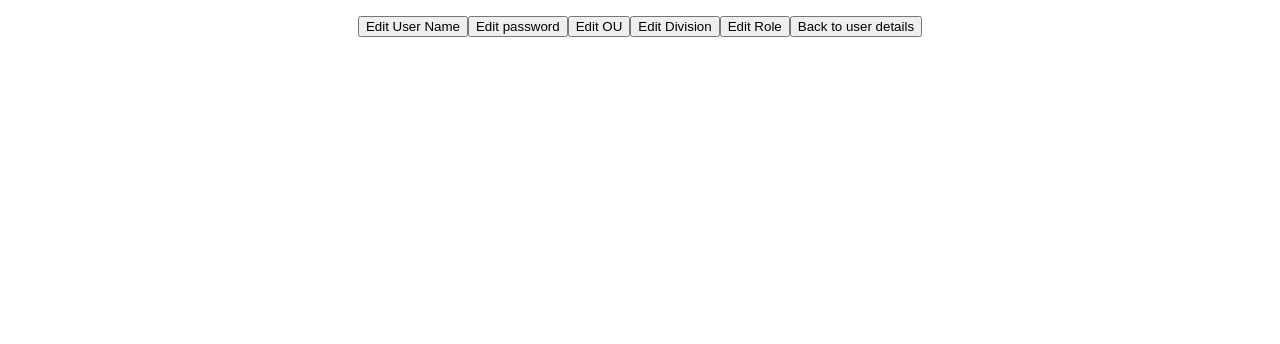
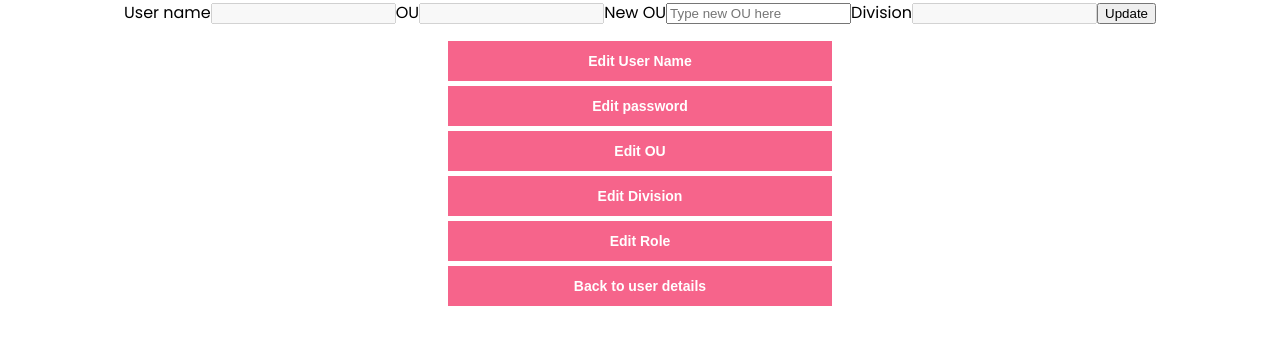
Before and after one commit to donnpie/credentials-management-app, a React (Create React App) app in the folder client/: page /user/1 in a window 1280 px wide. Both pictures are taken after a click on the button "Edit OU". Shown: the top 344 px of the page. Built offline with nearby package versions, Linux system fonts and the light colour scheme; no server answers.

Commit message:
Finished ou, division and role change forms

```diff
--- a/client/public/index.html
+++ b/client/public/index.html
@@ -24,6 +24,8 @@
       work correctly both with client-side routing and a non-root public URL.
       Learn how to configure a non-root public URL by running `npm run build`.
     -->
+    <link rel="preconnect" href="https://fonts.gstatic.com">
+<link href="https://fonts.googleapis.com/css2?family=Poppins&display=swap" rel="stylesheet">
     <title>React App</title>
   </head>
   <body>
--- a/client/src/components/Auth.jsx
+++ b/client/src/components/Auth.jsx
@@ -1,4 +1,4 @@
-import React, { useEffect, useState} from 'react';
+import React, { useState} from 'react';
 import './Auth.css';
 import {ous, divisions} from '../config/default'
 import { Redirect } from 'react-router';
--- a/client/src/components/Test.jsx
+++ /dev/null
@@ -1,4 +0,0 @@
-const Test = (props) => {
-    return <>Test component</>;
-}
-export default Test;
--- /dev/null
+++ b/client/src/components/ViewUser.css
@@ -0,0 +1,33 @@
+body{
+    margin: 0;
+    padding: 0;
+    -webkit-background-size: cover;
+    background-size: auto;
+    font-family: Poppins;
+}
+
+.user-list{
+    list-style: none;
+}
+
+.button-wrapper{
+    width: 30%;
+    margin: auto;
+    display: flex;
+    flex-direction: column;
+}
+
+.user-button{
+    border: none;
+    outline: none;
+    height: 40px;
+    background: #f6648b;
+    color: #fff;
+    font-size: 14px;
+    font-weight: bold;
+    margin-bottom: 5px;
+}
+
+.user-button:hover{
+    cursor: pointer;
+}
--- a/client/src/components/ViewUser.jsx
+++ b/client/src/components/ViewUser.jsx
@@ -1,6 +1,6 @@
 import React, { useEffect, useState} from 'react';
-import { Redirect, useParams } from 'react-router-dom';
-import Test from './Test';
+import { useParams } from 'react-router-dom';
+import './ViewUser.css';
 
 
 const ViewAll = () => {
@@ -65,7 +65,7 @@ const ViewAll = () => {
     const showUserDetails = (user, mode) => {
         if (mode==="initial") {
             return (
-                <ul>
+                <ul className="user-list">
                     <li>Id: {user._id}</li>
                     <li>User name: {user.userName}</li>
                     <li>Role: {user.role}</li>
@@ -177,6 +177,132 @@ const ViewAll = () => {
         update(uri, myBody);
     }
 
+    const showChangeOuForm = (user, mode) => {
+        if (mode==="editOu") {
+            return (
+                <form onSubmit={onChangeOu}>
+                    <label htmlFor="name">User name</label>
+                    <input type="text" name="name" value={user.userName} disabled={true}/>
+
+                    <label htmlFor="ou">OU</label>
+                    <input type="text" name="ou" value={user.ou} disabled={true}/>
+
+                    <label htmlFor="newOu">New OU</label>
+                    <input type="text" name="newOu" placeholder="Type new OU here"/>
+
+                    <label htmlFor="division">Division</label>
+                    <input type="text" name="division" value={user.division} disabled={true}/>
+
+                    <button type="submit">Update</button>
+                </form>
+            )
+        }
+    }
+
+    const onChangeOu = (e) => {
+        e.preventDefault();
+        const fieldToBeUpdated = "ou";
+        const name = e.target.elements.name.value
+        const ou = e.target.elements.ou.value
+        const newOu = e.target.elements.newOu.value
+        const division = e.target.elements.division.value
+
+        let myBody = JSON.stringify({
+            "fieldToBeUpdated": fieldToBeUpdated,
+            "name": name,
+            "ou": ou,
+            "newOu": newOu,
+            "division": division
+        });
+
+        //Send request to API
+        update(uri, myBody);
+    }
+
+    const showChangeDivisionForm = (user, mode) => {
+        if (mode==="editDivision") {
+            return (
+                <form onSubmit={onChangeDivision}>
+                    <label htmlFor="name">User name</label>
+                    <input type="text" name="name" value={user.userName} disabled={true}/>
+
+                    <label htmlFor="ou">OU</label>
+                    <input type="text" name="ou" value={user.ou} disabled={true}/>
+
+                    <label htmlFor="division">Division</label>
+                    <input type="text" name="division" value={user.division} disabled={true}/>
+
+                    <label htmlFor="newDivision">New Division</label>
+                    <input type="text" name="newDivision" placeholder="Type new Division here"/>
+
+                    <button type="submit">Update</button>
+                </form>
+            )
+        }
+    }
+
+    const onChangeDivision = (e) => {
+        e.preventDefault();
+        const fieldToBeUpdated = "division";
+        const name = e.target.elements.name.value
+        const ou = e.target.elements.ou.value
+        const division = e.target.elements.division.value
+        const newDivision = e.target.elements.newDivision.value
+
+        let myBody = JSON.stringify({
+            "fieldToBeUpdated": fieldToBeUpdated,
+            "name": name,
+            "ou": ou,
+            "division": division,
+            "newDivision": newDivision
+        });
+
+        //Send request to API
+        update(uri, myBody);
+    }
+
+    const showChangeRoleForm = (user, mode) => {
+        if (mode==="editRole") {
+            return (
+                <form onSubmit={onChangeRole}>
+                    <label htmlFor="name">User name</label>
+                    <input type="text" name="name" value={user.userName} disabled={true}/>
+
+                    <label htmlFor="ou">OU</label>
+                    <input type="text" name="ou" value={user.ou} disabled={true}/>
+
+                    <label htmlFor="division">Division</label>
+                    <input type="text" name="division" value={user.division} disabled={true}/>
+
+                    <label htmlFor="newRole">New Role</label>
+                    <input type="text" name="newRole" placeholder="Type new Role here"/>
+
+                    <button type="submit">Update</button>
+                </form>
+            )
+        }
+    }
+
+    const onChangeRole = (e) => {
+        e.preventDefault();
+        const fieldToBeUpdated = "role";
+        const name = e.target.elements.name.value
+        const ou = e.target.elements.ou.value
+        const division = e.target.elements.division.value
+        const newRole = e.target.elements.newRole.value
+
+        let myBody = JSON.stringify({
+            "fieldToBeUpdated": fieldToBeUpdated,
+            "name": name,
+            "ou": ou,
+            "division": division,
+            "newRole": newRole
+        });
+
+        //Send request to API
+        update(uri, myBody);
+    }
+
     const update = async (uri, body) => {
         const token = sessionStorage.getItem('token');
         let myHeaders = new Headers();
@@ -197,72 +323,6 @@ const ViewAll = () => {
         })
         .catch(error => console.log('error', error));
     }
-
-    // const showChangeOuForm = (user, mode) => {
-    //     if (mode==="editOu") {
-    //         return (
-    //             <form onSubmit={onChangeOu}>
-    //                 <label htmlFor="name">Old user name</label>
-    //                 <input type="text" name="name" value={user.userName} disabled={true}/>
-
-    //                 <label htmlFor="ou">OU</label>
-    //                 <input type="text" name="ou" value={user.ou} disabled={true}/>
-
-    //                 <label htmlFor="newOu">New OU</label>
-    //                 <input type="text" name="newOu" placeholder="Type new OU here"/>
-
-    //                 <label htmlFor="division">Division</label>
-    //                 <input type="text" name="division" value={user.division} disabled={true}/>
-
-    //                 <button type="submit">Update</button>
-    //             </form>
-    //         )
-    //     }
-    // }
-
-    // const showChangeDivisionForm = (user, mode) => {
-    //     if (mode==="editDivision") {
-    //         return (
-    //             <form onSubmit={onChangeDivision}>
-    //                 <label htmlFor="name">Old user name</label>
-    //                 <input type="text" name="name" value={user.userName} disabled={true}/>
-
-    //                 <label htmlFor="ou">OU</label>
-    //                 <input type="text" name="ou" value={user.ou} disabled={true}/>
-
-    //                 <label htmlFor="division">Division</label>
-    //                 <input type="text" name="division" value={user.division} disabled={true}/>
-
-    //                 <label htmlFor="newDivision">New Division</label>
-    //                 <input type="text" name="newDivision" placeholder="Type new Division here"/>
-
-    //                 <button type="submit">Update</button>
-    //             </form>
-    //         )
-    //     }
-    // }
-
-    // const showChangeRoleForm = (user, mode) => {
-    //     if (mode==="editRole") {
-    //         return (
-    //             <form onSubmit={onChangeRole}>
-    //                 <label htmlFor="name">Old user name</label>
-    //                 <input type="text" name="name" value={user.userName} disabled={true}/>
-
-    //                 <label htmlFor="ou">OU</label>
-    //                 <input type="text" name="ou" value={user.ou} disabled={true}/>
-
-    //                 <label htmlFor="division">Division</label>
-    //                 <input type="text" name="division" value={user.division} disabled={true}/>
-
-    //                 <label htmlFor="newRole">New Role</label>
-    //                 <input type="text" name="newRole" placeholder="Type new Role here"/>
-
-    //                 <button type="submit">Update</button>
-    //             </form>
-    //         )
-    //     }
-    // }
 
     const goBack = () => {
         setMode("initial")
@@ -300,24 +360,18 @@ const ViewAll = () => {
             {showUserDetails(user, mode)}
             {showChangeNameForm(user, mode)}
             {showChangePasswordForm(user, mode)}
-            {/* {showChangeOuForm(user, mode)}
+            {showChangeOuForm(user, mode)}
             {showChangeDivisionForm(user, mode)}
-            {showChangeRoleForm(user, mode)} */}
+            {showChangeRoleForm(user, mode)}
             {showFeedbackMessage(mode, success)}
-            {/* Pass props down to edit user */}
-            {/* <ul>
-                <li><a href="/edit/name">Edit User Name (Requires  Management role)</a></li>
-                <li><a href="/edit/password">Edit password (Requires  Management role)</a></li>
-                <li><a href="/edit/ou">Edit OU (Requires  Admin role)</a></li>
-                <li><a href="/edit/division">Edit Division (Requires  Admin role)</a></li>
-                <li><a href="/edit/role">Edit Role (Requires  Admin role)</a></li>
-            </ul> */}
-            <button onClick={editName}>Edit User Name</button>
-            <button onClick={editPassword}>Edit password</button>
-            <button onClick={editOu}>Edit OU</button>
-            <button onClick={editDivision}>Edit Division</button>
-            <button onClick={editRole}>Edit Role</button>
-            <button onClick={goBack}>Back to user details</button>
+            <div className="button-wrapper">
+                <button className="user-button" onClick={editName}>Edit User Name</button>
+                <button className="user-button" onClick={editPassword}>Edit password</button>
+                <button className="user-button" onClick={editOu}>Edit OU</button>
+                <button className="user-button" onClick={editDivision}>Edit Division</button>
+                <button className="user-button" onClick={editRole}>Edit Role</button>
+                <button className="user-button" onClick={goBack}>Back to user details</button>
+            </div>
         </>
     )
 }
```
Also changed, not shown: client/src/App.js (+0 -14 lines), 1 other file (tests, documents, lock files or other folders).
